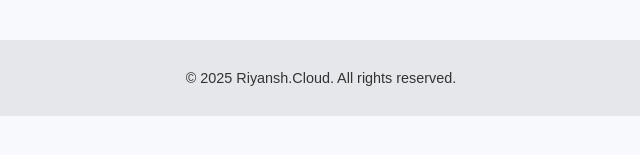
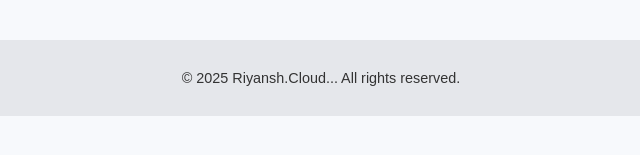
Before and after one commit to sunnymehla0/riyansh.cloud, a plain HTML site: page index.html in a window 1280 px wide. Shown: the part 363-518 px from the top of the page, 319-959 px from the left. Drawn offline with Linux system fonts and the light colour scheme.

Commit message:
Update index.html

```diff
--- a/index.html
+++ b/index.html
@@ -21,7 +21,7 @@
         </ul>
     </section>
     <footer>
-        <p>&copy; 2025 Riyansh.Cloud. All rights reserved.</p>
+        <p>&copy; 2025 Riyansh.Cloud... All rights reserved.</p>
     </footer>
 </body>
 </html>
```
